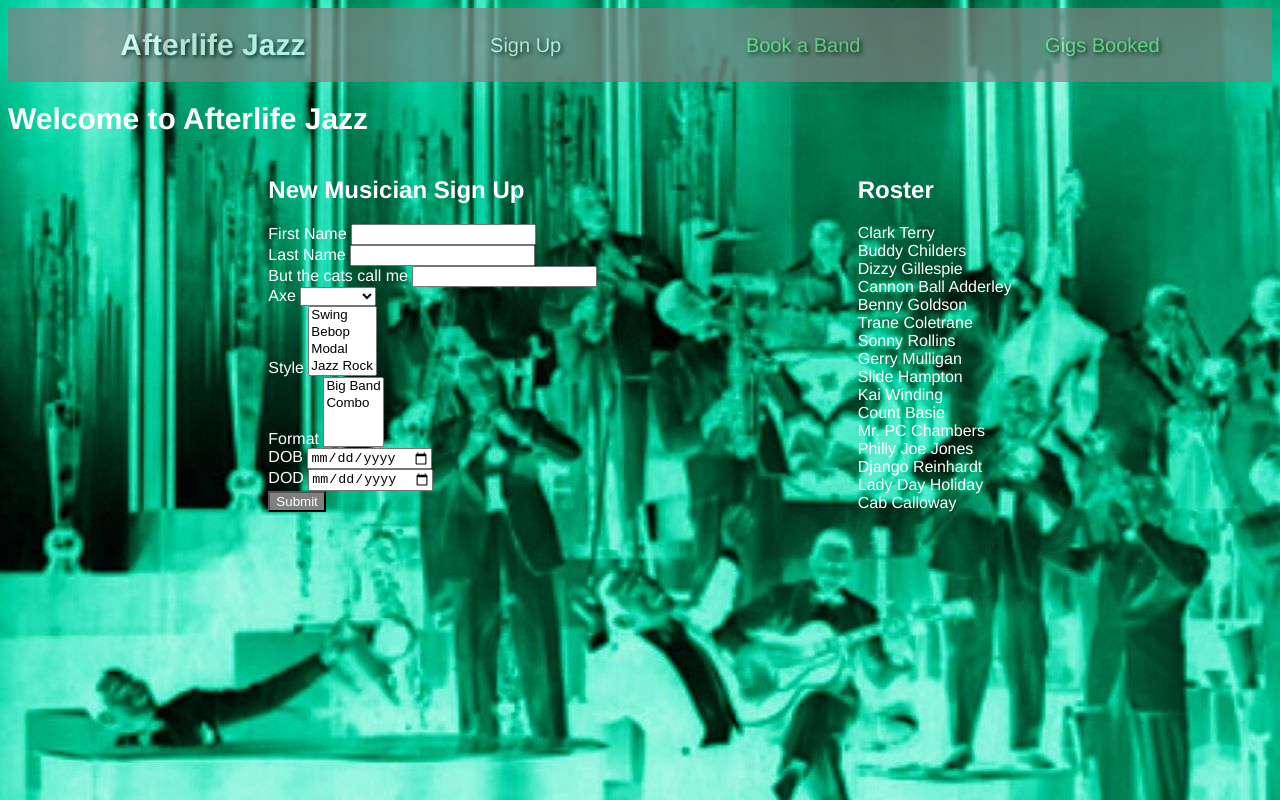
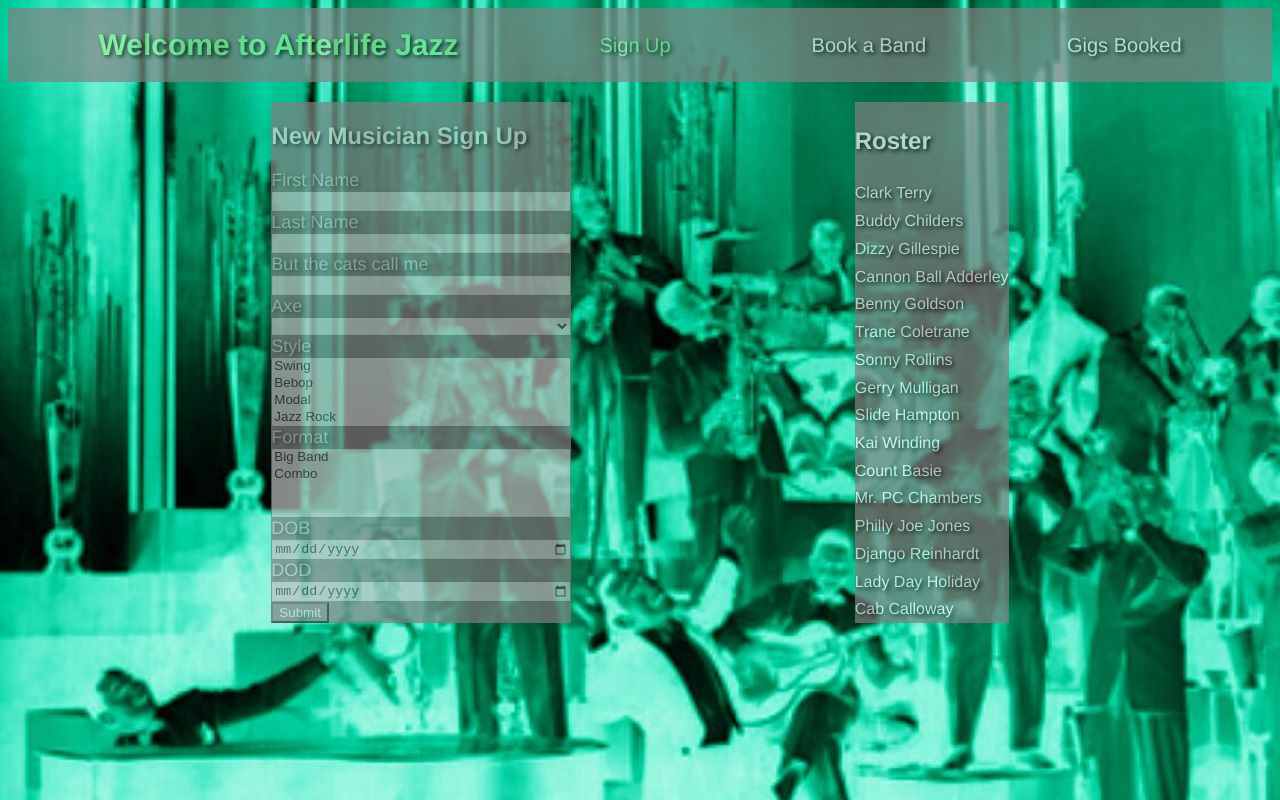
Before and after one commit to planetbutler/Afterlife-Jazz, a Vue app: page /musicians in a window 1280 px wide. Built offline with nearby package versions, Linux system fonts and the light colour scheme.

Commit message:
polished up css

```diff
--- a/src/components/navbar.vue
+++ b/src/components/navbar.vue
@@ -1,7 +1,6 @@
 <template>
   <div class="navbar">
-    <span class="title">Afterlife Jazz</span>
-
+    <span class="title">Welcome to Afterlife Jazz</span>
     <router-link :to="{ name: 'musicians' }">Sign Up</router-link>
     <router-link :to="{ name: 'bookingTool' }">Book a Band</router-link>
     <router-link :to="{ name: 'gigsBooked' }">Gigs Booked</router-link>
@@ -36,14 +35,15 @@ export default {
   .title {
     font-size: 30px;
     font-weight: 600;
+    color: lightgreen;
   }
   a  {
     text-decoration: none;
-    color: lightgreen;
+    color: white;
   }
 
  .router-link-exact-active {
-   color:white;
+   color: lightgreen;
  }
 
 </style>
--- a/src/views/band.vue
+++ b/src/views/band.vue
@@ -41,4 +41,11 @@ export default {
     font-size: 20px;
     margin: 20px;
   }
+  .maker {
+    width: 400px;
+    background-color: grey;
+    opacity: .7;
+    color: white;
+    text-shadow: 2px 2px 4px #000000;
+  }
 </style>
--- a/src/views/bookingTool.vue
+++ b/src/views/bookingTool.vue
@@ -1,5 +1,6 @@
 <template>
   <div class="bookpage">
+    <div class="form">
       <div class="eventcol">
         <div class="maker">
           <h2>Select Your Date</h2>
@@ -31,35 +32,35 @@
         <h2>Select your Musicians</h2>
         <div>
           <div>Lead Trumpet
-          <select v-model="trumpet">
+            <select v-model="trumpet" multiple="true">
               <option v-for="(cat, index) in trumpetPlayers" :value="cat" :key="index">{{ cat.nickName }} {{ cat.last }}</option>
             </select>
           </div>
         </div>
         <div>
           <div>Trumpet 2
-          <select v-model="trumpet">
+            <select v-model="trumpet" multiple="true">
               <option v-for="(cat, index) in trumpetPlayers" :value="cat" :key="index">{{ cat.nickName }} {{ cat.last }}</option>
             </select>
           </div>
         </div>
         <div>
           <div>Trumpet 3
-          <select v-model="trumpet">
+            <select v-model="trumpet" multiple="true">
               <option v-for="(cat, index) in trumpetPlayers" :value="cat" :key="index">{{ cat.nickName }} {{ cat.last }}</option>
             </select>
           </div>
         </div>
         <div>
           <div>Trumpet 4
-          <select v-model="trumpet">
+            <select v-model="trumpet" multiple="true">
               <option v-for="(cat, index) in trumpetPlayers" :value="cat" :key="index">{{ cat.nickName }} {{ cat.last }}</option>
             </select>
           </div>
         </div>
         <div>
           <div>Trumpet 5 (jazz chair)
-          <select v-model="trumpet">
+            <select v-model="trumpet" multiple="true">
               <option v-for="(cat, index) in trumpetPlayers" :value="cat" :key="index">{{ cat.nickName }} {{ cat.last }}</option>
             </select>
           </div>
@@ -167,6 +168,7 @@
         </div>
       </div>
     </div>
+  </div>
 </template>
 
 <script>
@@ -256,23 +258,40 @@ export default {
 <style scoped lang="scss">
 .bookpage {
   display: flex;
+  flex-flow: column;
+  justify-content: space-evenly;
+}
+.form {
+  display: flex;
   flex-flow: row nowrap;
   justify-content: space-evenly;
 }
-.maker {
-  width: 300px;
+.eventcol {
+  margin: 20px 20px;
+  display: flex;
+  flex-flow: column;
+  justify-content: space-around;
+  align-items: right;
+  /*padding: 20px;*/
   background-color: grey;
   opacity: .7;
   color: white;
   text-shadow: 2px 2px 4px #000000;
 }
 .musicianscol {
-  margin: 20px 0px;
+  margin: 20px 20px;
   display: flex;
   flex-flow: column;
   justify-content: space-around;
   align-items: right;
   /*padding: 20px;*/
+  background-color: grey;
+  opacity: .7;
+  color: white;
+  text-shadow: 2px 2px 4px #000000;
+}
+.maker {
+  width: 300px;
   background-color: grey;
   opacity: .7;
   color: white;
--- a/src/views/gigsBooked.vue
+++ b/src/views/gigsBooked.vue
@@ -3,7 +3,7 @@
     <h1>List of Booked Gigs</h1>
     <div v-for="band in gigsBooked" :key="band.id" class="band">
       <router-link :to="{ name: 'band', params: { id: band.id }}">
-        <div>Gig ID: {{ band.id }} - {{ band.trumpet.nickName }} {{ band.trumpet.last }}</div>
+        <div class="band">Gig ID: {{ band.id }} - {{ band.trumpet.nickName }} {{ band.trumpet.last }}</div>
       </router-link>
     </div>
   </div>
@@ -40,4 +40,11 @@ button {
   font-size: 20px;
   margin: 20px;
 }
+.band {
+  background-color: grey;
+  opacity: .7;
+  color: white;
+  text-shadow: 2px 2px 4px #000000;
+  width: 400px;
+}
 </style>
--- a/src/views/musicians.vue
+++ b/src/views/musicians.vue
@@ -1,9 +1,9 @@
 <template>
   <div class="page">
-    <h1>Welcome to Afterlife Jazz</h1>
     <div class="form">
       <div class="info">
-        <h2>New Musician Sign Up</h2>
+        <div class="catcol">
+          <h2>New Musician Sign Up</h2>
           <div class="bio">First Name
             <input v-model="cat.first">
           </div>
@@ -35,9 +35,10 @@
             <input type="date" v-model="cat.dod">
           </div>
           <button @click="addCat">Submit</button>
+        </div>
       </div>
       <div class="roster">
-        <h2>Roster</h2>
+      <h2>Roster</h2>
         <div v-for="(cat, index) in musicians" :key="index">
             {{ cat.nickName }} {{ cat.last }}
         </div>
@@ -81,9 +82,7 @@ export default {
 .page {
   display: flex;
   flex-flow: column;
-  justify-content: center;
-  width: 100%;
-  padding: 50px, 50px, 50px, 50px;
+  justify-content: space-evenly;
 }
 h3 {
   padding: 10px, 10px;
@@ -92,15 +91,48 @@ h3 {
   display: flex;
   flex-flow: row nowrap;
   justify-content: space-evenly;
-  padding: 50px, 50px, 50px, 50px;
-  margin: 50px, 50px;
 }
 .info {
-  padding: 50px, 50px, 50px, 50px;
-  margin: 100px, 100px;
+  margin: 20px 20px;
+  display: flex;
+  flex-flow: column;
+  justify-content: space-around;
+  align-items: right;
+  /*padding: 20px;*/
+  background-color: grey;
+  opacity: .7;
+  color: white;
+  text-shadow: 2px 2px 4px #000000;
+}
+.roster {
+  margin: 20px 20px;
+  display: flex;
+  flex-flow: column;
+  justify-content: space-around;
+  align-items: right;
+  /*padding: 20px;*/
+  background-color: grey;
+  opacity: .7;
+  color: white;
+  text-shadow: 2px 2px 4px #000000;
+}
+.catcol {
+  width: 300px;
+  background-color: grey;
+  opacity: .7;
+  color: white;
+  text-shadow: 2px 2px 4px #000000;
 }
 .bio {
-  padding: 50px, 50px, 50px, 50px;
+  display: flex;
+  flex-flow: column;
+  width: 300px;
   margin: 50px, 50px;
+  background-color: grey;
+  opacity: .7;
+  color: white;
+  font-size: 18px;
+  text-shadow: 2px 2px 4px #000000;
 }
+
 </style>
```
Lines whose indentation alone changed are shown as unchanged.
